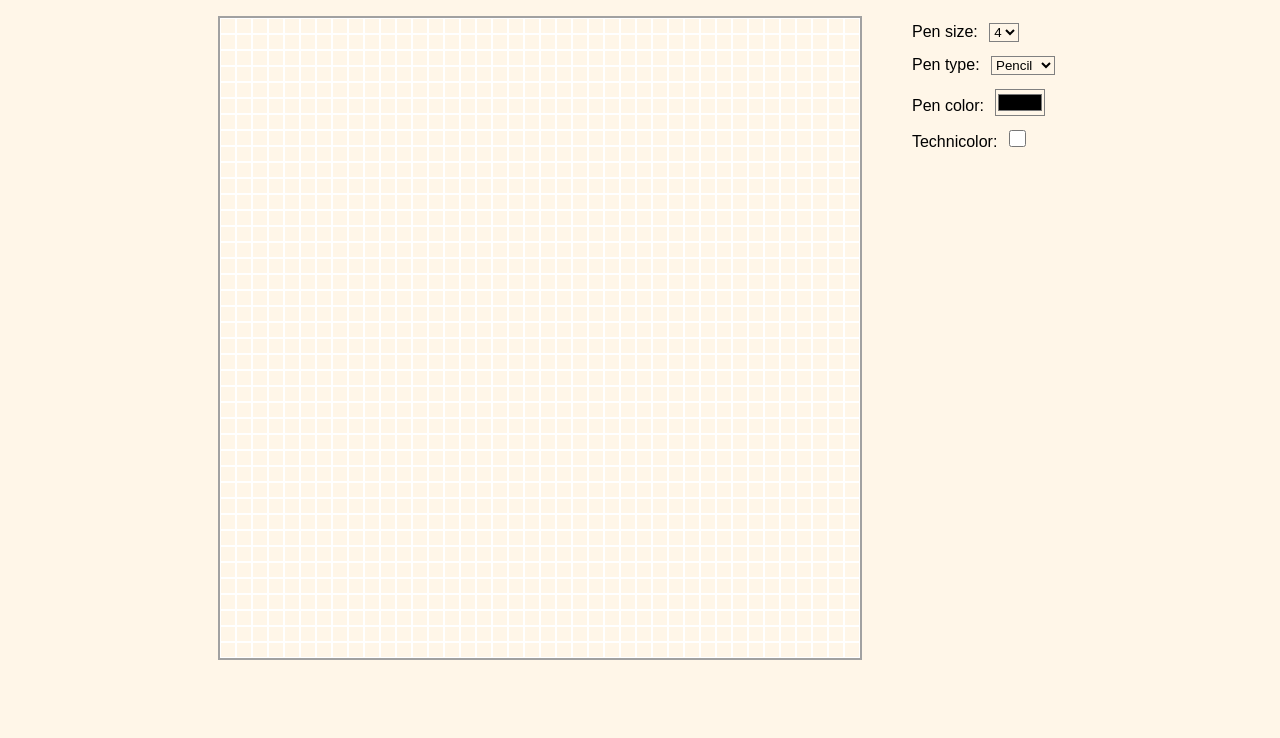
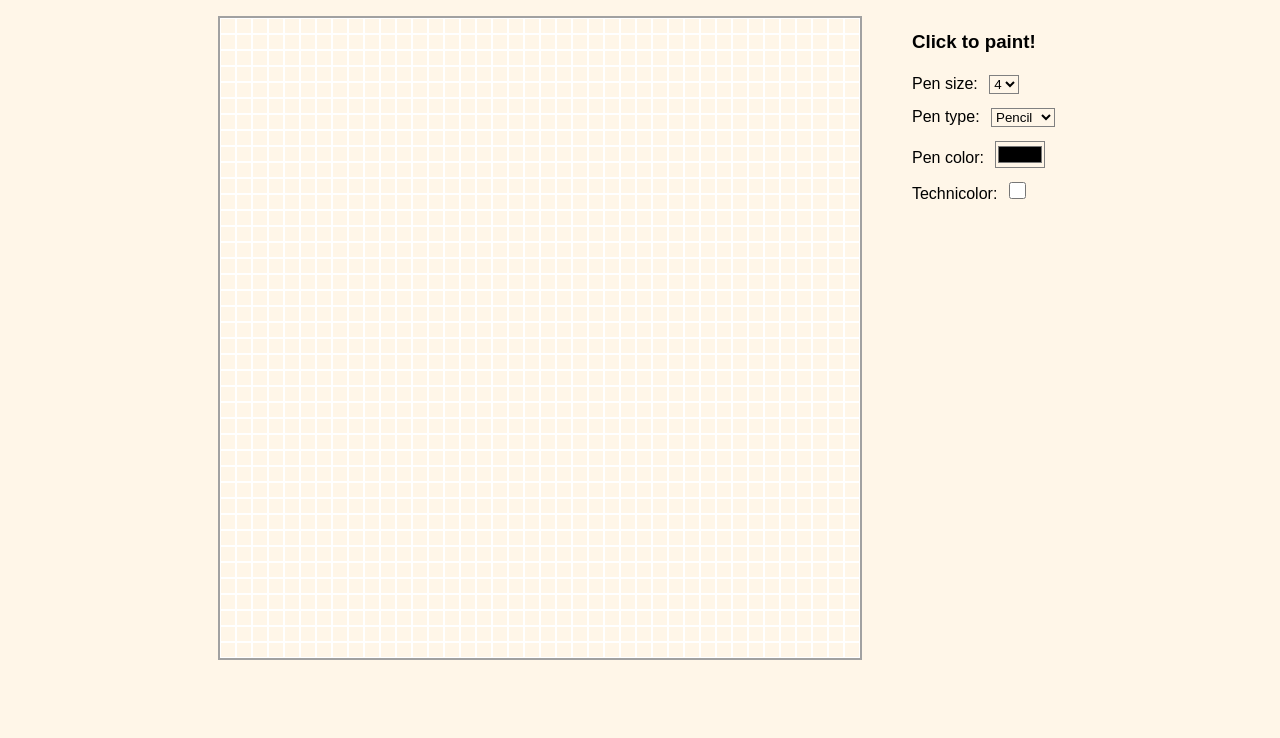
Before and after one commit to Russellier/etch-a-sketch, a plain HTML site: page index.html in a window 1280 px wide. Shown: the part 62-800 px from the top of the page. Drawn offline with Linux system fonts and the light colour scheme.

Commit message:
feat: Add instruction for user

```diff
--- a/index.html
+++ b/index.html
@@ -13,6 +13,10 @@
       <div class="container"></div>
 
       <div class="menu">
+        <div class="instruction">
+          <h3>Click to paint!</h3>
+        </div>
+
         <div>
           <label for="pen-size">Pen size:</label>
           <select id="pen-size" class="pen-size">
@@ -41,6 +45,7 @@
           <label for="technicolor">Technicolor:</label>
           <input type="checkbox" id="technicolor" class="technicolor">
         </div>
+
       </div>
     </div>
 
--- a/styles.css
+++ b/styles.css
@@ -68,3 +68,7 @@
 .technicolor:hover {
   cursor: pointer;
 }
+
+.instruction {
+  margin: 15px 0;
+}
```
